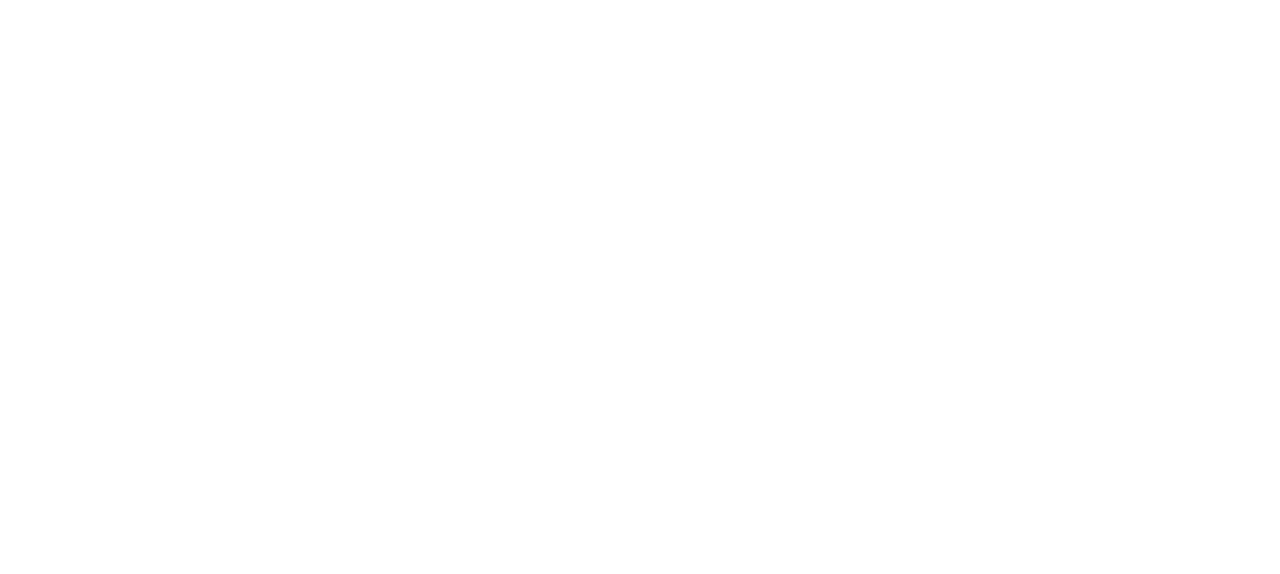
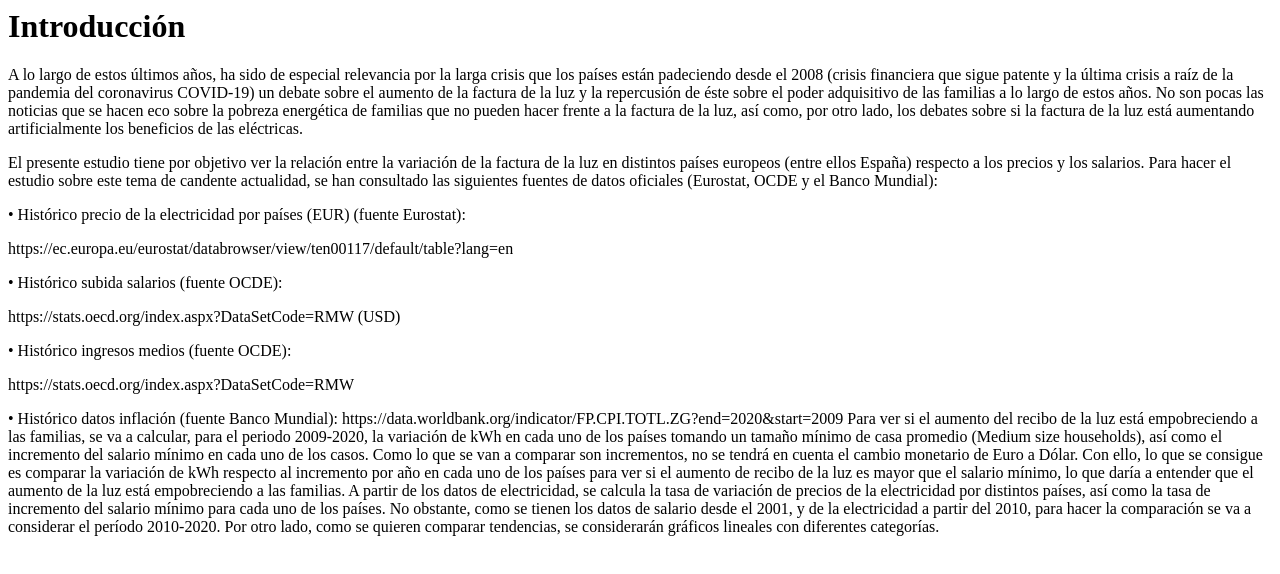
Before and after one commit to ycachon/07MIG-Trabajo-Practico, a website: page index.html in a window 1280 px wide. Drawn offline with Linux system fonts and the light colour scheme.

Commit message:
1 file modified

```diff
--- a/index.html
+++ b/index.html
@@ -1 +1,26 @@
 <div id="app"></div>
+
+<body>
+
+<h1>  Introducción </h1>
+
+	A lo largo de estos últimos años, ha sido de especial relevancia por la larga crisis que los países están padeciendo desde el 2008 (crisis financiera que sigue patente y la última crisis a raíz de la pandemia del coronavirus COVID-19) un debate sobre el aumento de la factura de la luz y la repercusión de éste sobre el poder adquisitivo de las familias a lo largo de estos años.  No son pocas las noticias que se hacen eco sobre la pobreza energética de familias que no pueden hacer frente a la factura de la luz, así como, por otro lado, los debates sobre si la factura de la luz está aumentando artificialmente los beneficios de las eléctricas.
+<p>
+
+	El presente estudio tiene por objetivo ver la relación entre la variación de la factura de la luz en distintos países europeos (entre ellos España) respecto a los precios y los salarios. Para hacer el estudio sobre este tema de candente actualidad, se han consultado las siguientes fuentes de datos oficiales (Eurostat, OCDE y el Banco Mundial):
+<p>
+    • Histórico precio de la electricidad por países (EUR) (fuente Eurostat):
+<p>https://ec.europa.eu/eurostat/databrowser/view/ten00117/default/table?lang=en
+<p>    • Histórico subida salarios (fuente OCDE):
+<p>https://stats.oecd.org/index.aspx?DataSetCode=RMW (USD)
+<p>    • Histórico ingresos medios (fuente OCDE):
+<p>https://stats.oecd.org/index.aspx?DataSetCode=RMW
+<p>    • Histórico datos inflación (fuente Banco Mundial):
+https://data.worldbank.org/indicator/FP.CPI.TOTL.ZG?end=2020&start=2009
+
+	Para ver si el aumento del recibo de la luz está empobreciendo a las familias, se va a calcular, para el periodo 2009-2020, la variación de kWh en cada uno de los países tomando un tamaño mínimo de casa promedio (Medium size households), así como el incremento del salario mínimo en cada uno de los casos. Como lo que se van a comparar son incrementos, no se tendrá en cuenta el cambio monetario de Euro a Dólar. Con ello, lo que se consigue es comparar la variación de kWh respecto al incremento por año en cada uno de los países para ver si el aumento de recibo de la luz es mayor que el salario mínimo, lo que daría a entender que el aumento de la luz está empobreciendo a las familias.
+
+	A partir de los datos de electricidad, se calcula la tasa de variación de precios de la electricidad por distintos países, así como la tasa de incremento del salario mínimo para cada uno de los países.
+
+	No obstante, como se tienen los datos de salario desde el 2001, y de la electricidad a partir del 2010, para hacer la comparación se va a considerar el período 2010-2020. Por otro lado, como se quieren comparar tendencias, se considerarán gráficos lineales con diferentes categorías.
+</body>
```
